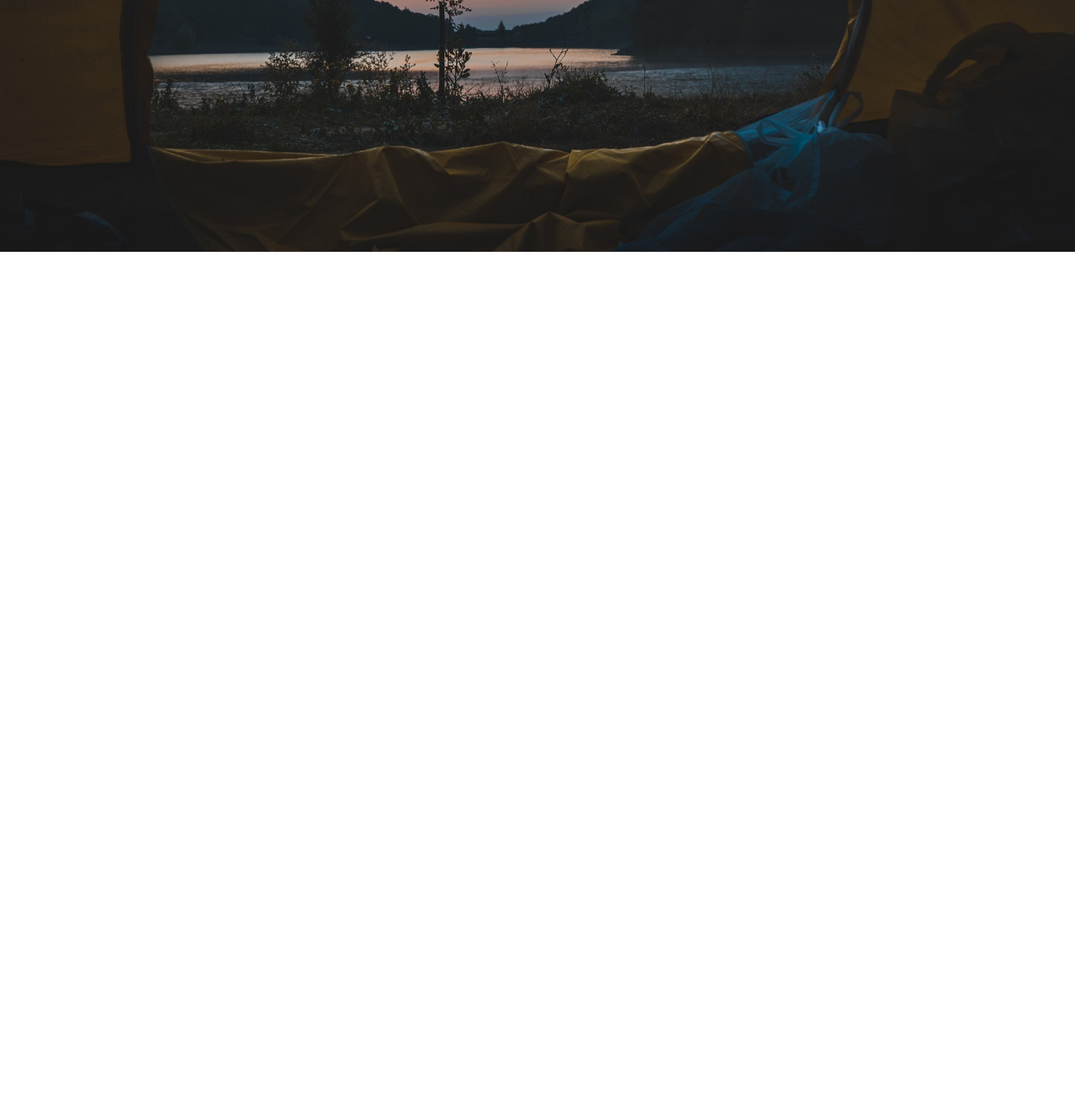
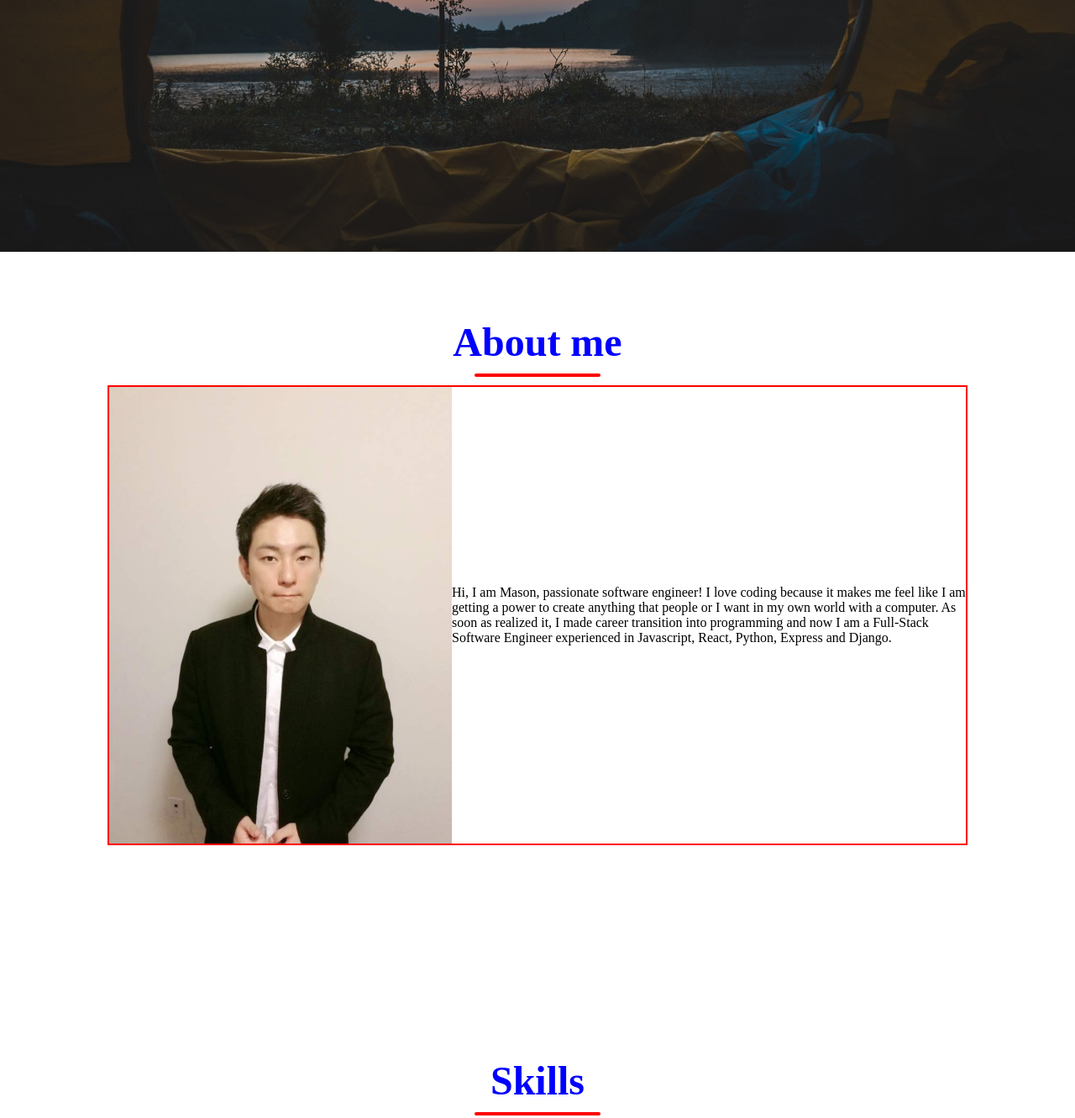
Before and after one commit to mkang7446/mkang7446.github.io, a plain HTML site: page index.html in a window 1280 px wide. Shown: the part 500-1832 px from the top of the page at 84% size. Before the commit the page ends 800 px from the top, so only its background shows below. Drawn offline with Linux system fonts and the light colour scheme.

Commit message:
create sections and add aboutme content

```diff
--- a/index.html
+++ b/index.html
@@ -41,6 +41,39 @@
     </div>
 </header>
 
+<section class="about-me">
+    <div class="title">
+        <h1>About me</h1>
+        <div class="line"></div>
+    </div>
+    <div class="row">
+        <img class='profile' src='img/profile.JPG' alt="profile-photo">
+        <p class="pbs">Hi, I am Mason, passionate software engineer!
+            I love coding because it makes me feel like I am getting a power to create anything that people or I want in my own world with a computer. As soon as realized it, I made career transition into programming and now I am a Full-Stack Software Engineer experienced in Javascript, React, Python, Express and Django. </p>
+    </div>
+</section>
+
+<section class="skills">
+    <div class="title">
+        <h1>Skills</h1>
+        <div class="line"></div>
+    </div>
+</section>
+
+<section class="projects">
+    <div class="title">
+        <h1>Projects</h1>
+        <div class="line"></div>
+    </div>
+</section>
+
+<section class="contact">
+    <div class="title">
+        <h1>Contact</h1>
+        <div class="line"></div>
+    </div>
+</section>
+
 <script>
     const menuBtn = document.querySelector('#menu-btn')
     const navlinks = document.querySelector('.nav-links')
--- a/style.css
+++ b/style.css
@@ -17,6 +17,10 @@ ul {
     color: rebeccapurple;
     text-decoration: underline;
     font-weight: bold;
+}
+
+body, html {
+    overflow-x: hidden;
 }
 
 /* Navbar */
@@ -87,10 +91,38 @@ header {
     width: 40px;
     cursor: pointer;
     font-size: 35px;
+    display: none;
 }
+
+/* About me */
+section {
+    width: 80%;
+    margin: 80px auto;
+    height: 100vh;
+}
+.title {
+    text-align: center;
+    font-size: 4vmin;
+    color: blue;
+}
+.row {
+    display: flex;
+    align-items: center;
+    border: 2px solid red;
+    width: 100%;
+    justify-content: space-between;
+
+}
+.row img {
+    width: 40%;
+}
+
 
 /* Mobile Veiw */
 @media only screen and (max-width:850px) {
+    #menu-btn {
+        display: block;
+    }
     .navbar {
         padding: 0;
     }
@@ -106,9 +138,12 @@ header {
         justify-content: center;
         background-color: pink;
         margin-top: -1000px;
+        transition: all 0.5s ease;
     }
     .mobile-menu {
         margin-top: 0px;
+        /* border-bottom-left-radius: 20%; */
+        border-bottom-right-radius: 20%;
     }
     .nav-links li {
         margin: 30px auto;
```
